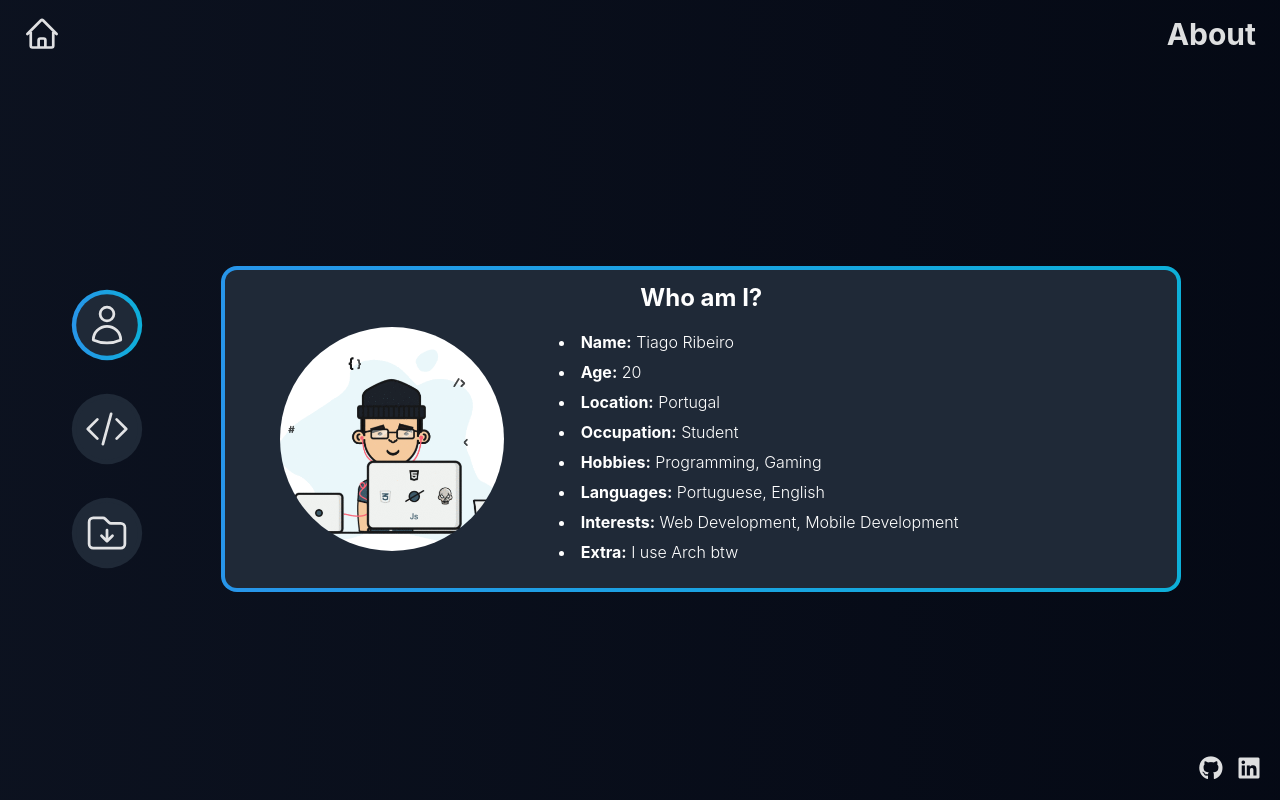
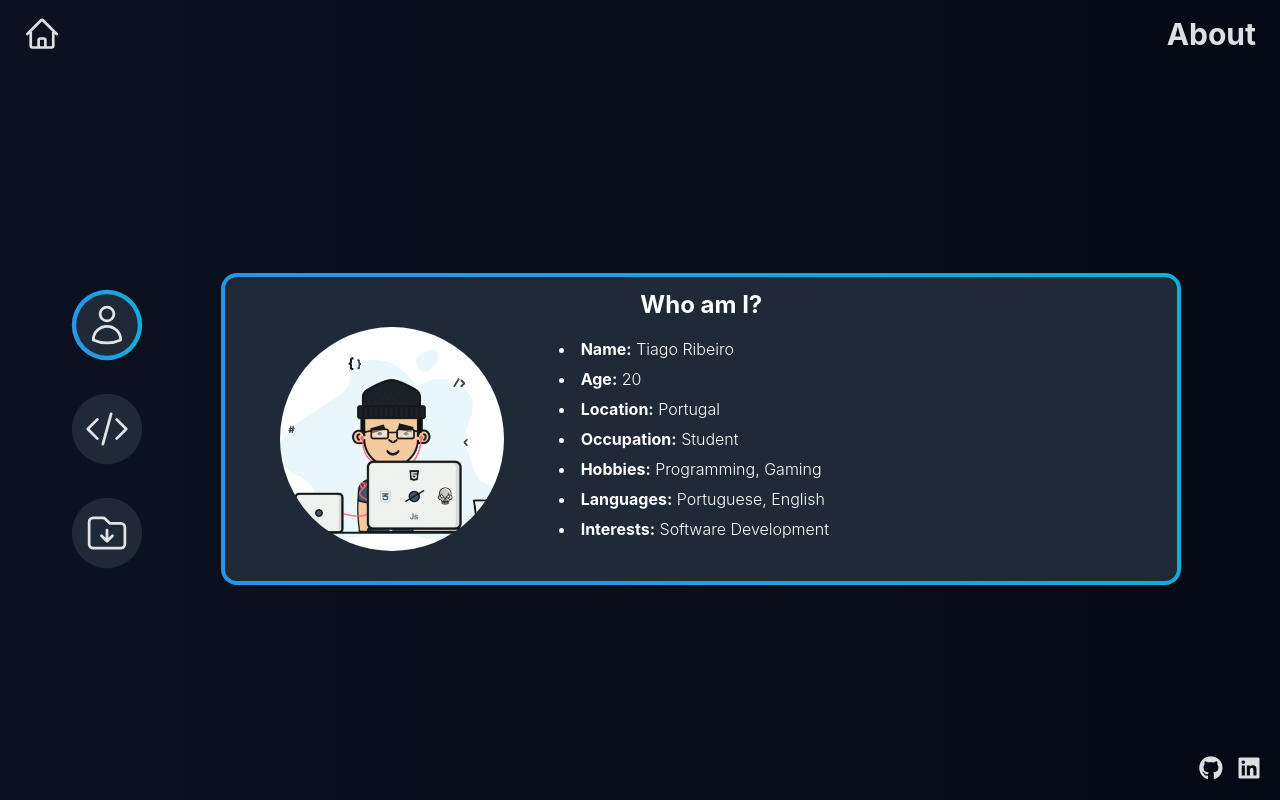
Before and after one commit to TiagoRibeiro25/Portfolio, a React (Vite) app: page /about in a window 1280 px wide. Built offline with nearby package versions, Linux system fonts and the light colour scheme.

Commit message:
Updated WhoAmI

```diff
--- a/src/views/About/components/WhoAmI/index.tsx
+++ b/src/views/About/components/WhoAmI/index.tsx
@@ -44,10 +44,7 @@ export default function WhoAmI() {
 							</li>
 							<li>
 								<span className="font-bold">Interests:</span>{" "}
-								<span className="font-light">Web Development, Mobile Development</span>
-							</li>
-							<li>
-								<span className="font-bold">Extra:</span> <span className="font-light">I use Arch btw</span>
+								<span className="font-light">Software Development</span>
 							</li>
 						</ul>
 					</div>
```
